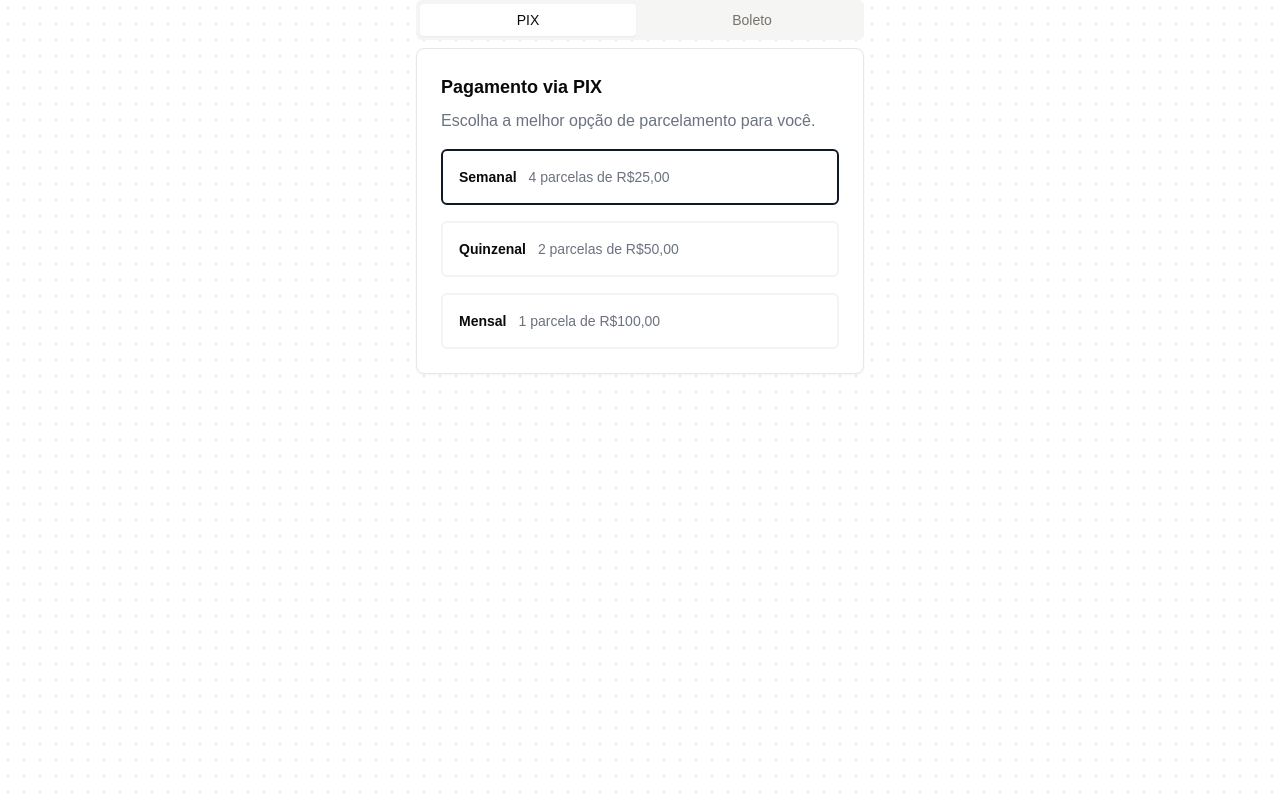
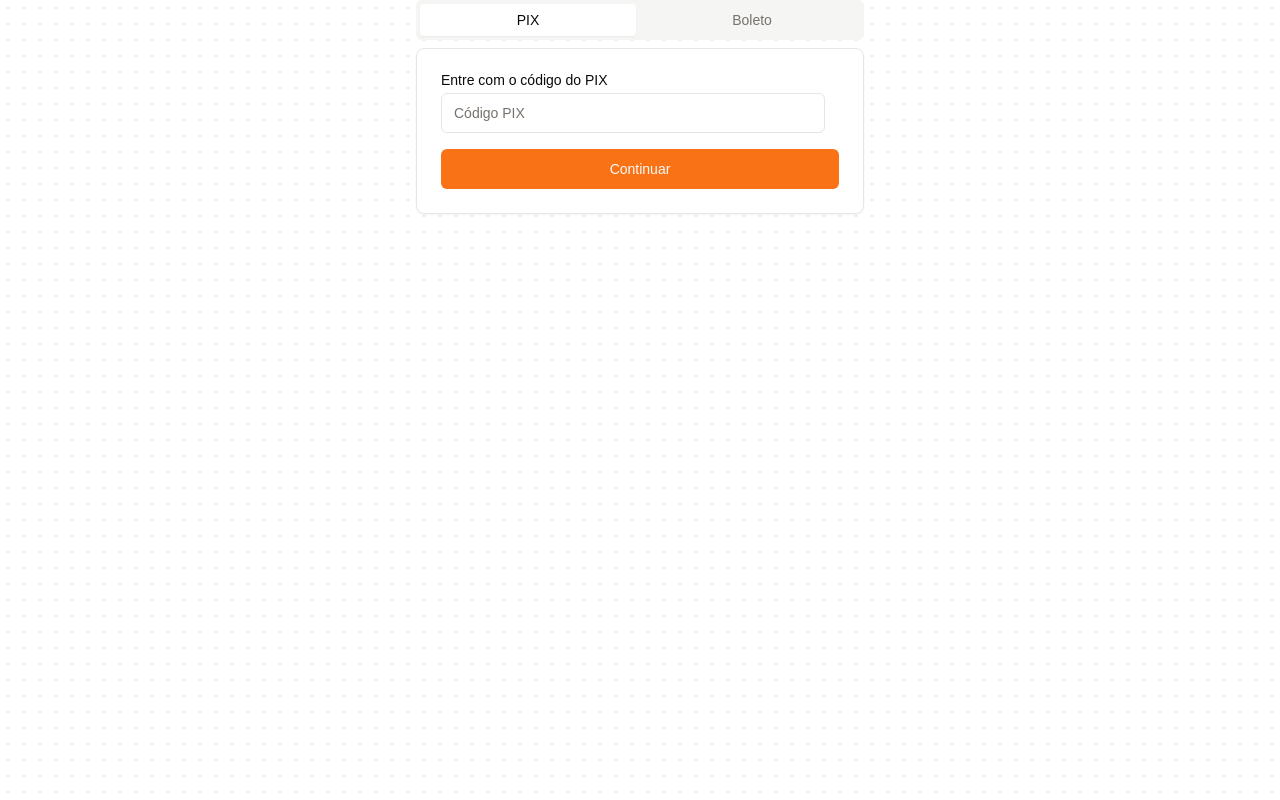
Before and after one commit to perebaj/100m, a Next.js app: page /payment in a window 1280 px wide. Built offline with nearby package versions, Linux system fonts and the light colour scheme; a web font is replaced by a local one.

Commit message:
:sparkles: payment bolepix

```diff
--- a/src/app/payment/page.tsx
+++ b/src/app/payment/page.tsx
@@ -1,9 +1,35 @@
+'use client'
+import { useState } from 'react'
+
+import { Button } from '@/components/ui/button'
 import { Card } from '@/components/ui/card'
+import { Input } from '@/components/ui/input'
 import { Label } from '@/components/ui/label'
 import { RadioGroup, RadioGroupItem } from '@/components/ui/radio-group'
 import { Tabs, TabsContent, TabsList, TabsTrigger } from '@/components/ui/tabs'
 
 export default function Payment() {
+  const [isAcceptedPix, setIsAcceptedPix] = useState(true)
+  const [loadingPix, setLoadingPix] = useState(false)
+  const [isAcceptedBoleto, setIsAcceptedBoleto] = useState(true)
+  const [loadingBoleto, setLoadingBoleto] = useState(false)
+
+  const handleAcceptPix = () => {
+    setLoadingPix(true)
+    setTimeout(() => {
+      setLoadingPix(false)
+      setIsAcceptedPix(!isAcceptedPix)
+    }, 3000)
+  }
+
+  const handleAcceptBoleto = () => {
+    setLoadingBoleto(true)
+    setTimeout(() => {
+      setLoadingBoleto(false)
+      setIsAcceptedBoleto(!isAcceptedBoleto)
+    }, 3000)
+  }
+
   return (
     <Tabs className="mx-auto w-full max-w-md" defaultValue="pix">
       <TabsList className="grid grid-cols-2 gap-2">
@@ -12,6 +38,17 @@ export default function Payment() {
       </TabsList>
       <TabsContent value="pix">
         <Card className="space-y-4 p-6">
+          <div className="grid w-full max-w-sm items-center gap-1.5">
+            <Label htmlFor="pixcode">Entre com o código do PIX</Label>
+            <Input type="text" id="pixcode" placeholder="Código PIX" />
+          </div>
+          {isAcceptedPix && (
+            <Button className="w-full" onClick={handleAcceptPix}>
+              {loadingPix ? 'Carregando...' : 'Continuar'}
+            </Button>
+          )}
+          {!isAcceptedPix && (
+            <>
               <div className="grid gap-2">
                 <h3 className="text-lg font-semibold">Pagamento via PIX</h3>
                 <p className="text-gray-500 dark:text-gray-400">
@@ -74,10 +111,23 @@ export default function Payment() {
                   </Label>
                 </div>
               </RadioGroup>
+            </>
+          )}
         </Card>
       </TabsContent>
       <TabsContent value="boleto">
         <Card className="space-y-4 p-6">
+          <div className="grid w-full max-w-sm items-center gap-1.5">
+            <Label htmlFor="boletocode">Entre com o código do Boleto</Label>
+            <Input type="text" id="boletocode" placeholder="Código Boleto" />
+          </div>
+          {isAcceptedBoleto && (
+            <Button className="w-full" onClick={handleAcceptBoleto}>
+              {loadingBoleto ? 'Carregando...' : 'Continuar'}
+            </Button>
+          )}
+          {!isAcceptedBoleto && (
+            <>
               <div className="grid gap-2">
                 <h3 className="text-lg font-semibold">Pagamento via Boleto</h3>
                 <p className="text-gray-500 dark:text-gray-400">
@@ -140,6 +190,8 @@ export default function Payment() {
                   </Label>
                 </div>
               </RadioGroup>
+            </>
+          )}
         </Card>
       </TabsContent>
     </Tabs>
```
Lines whose indentation alone changed are shown as unchanged.
